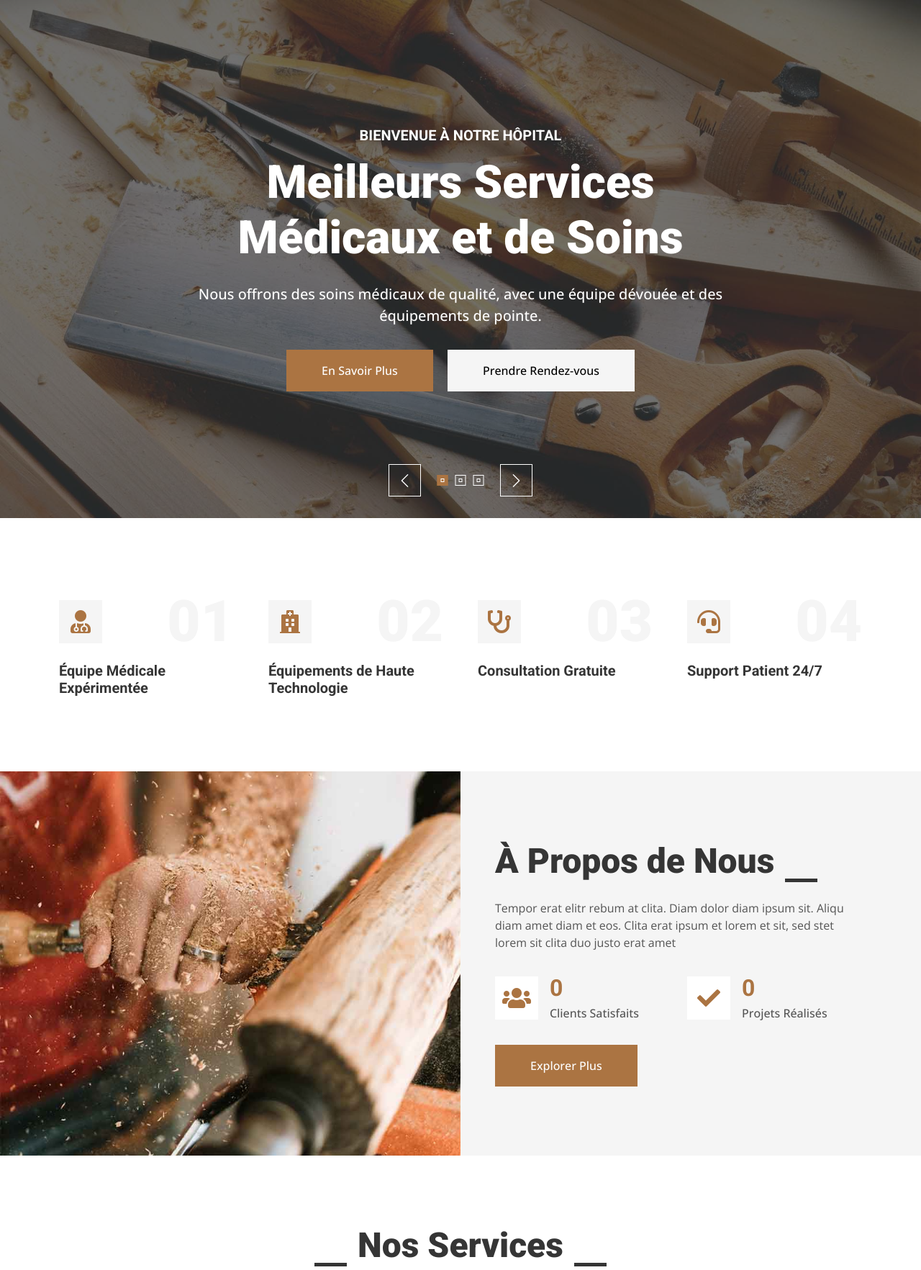
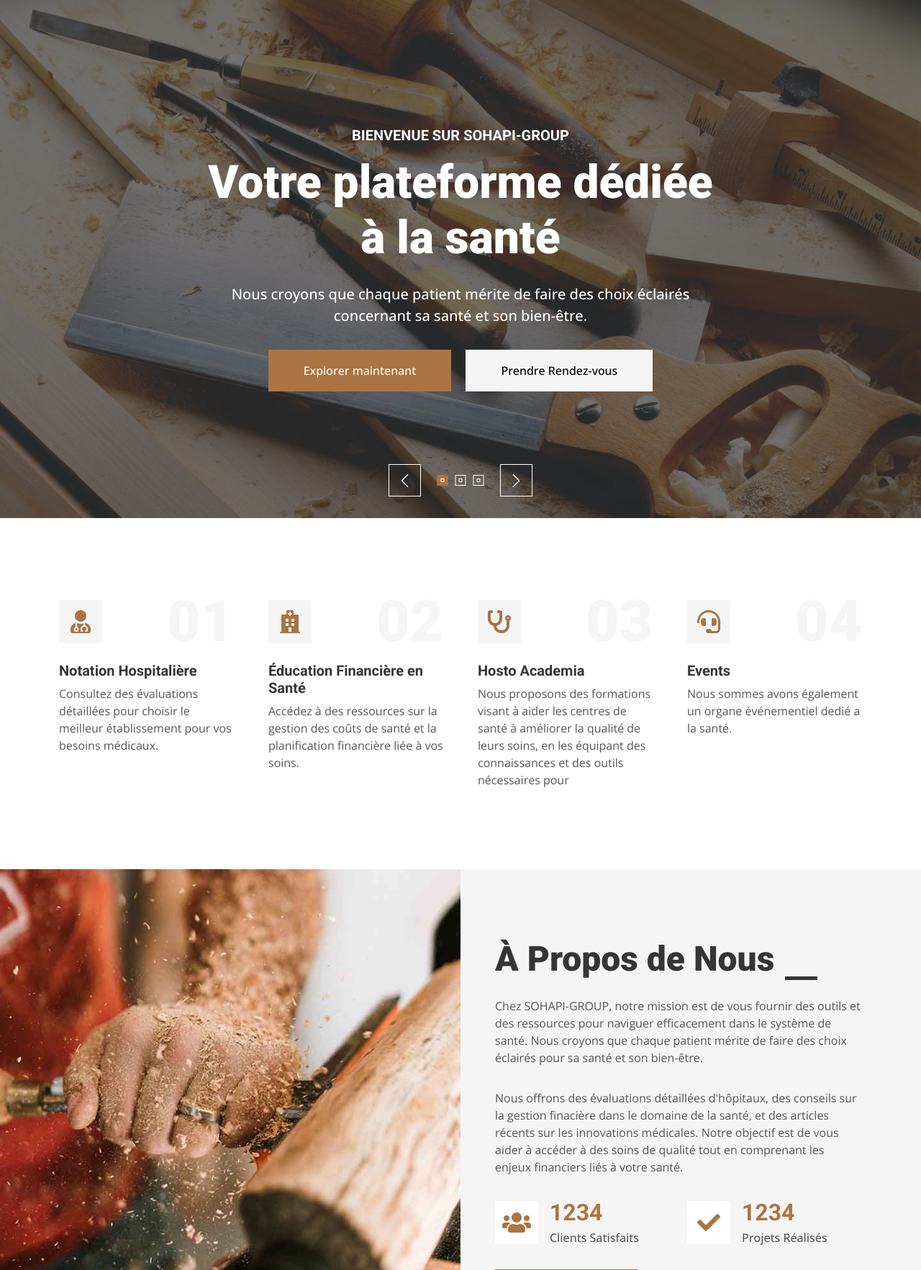
Before and after one commit to debady/sohapigroup, a PHP site: page / in a window 1280 px wide. Shown: the part 75-1840 px from the top of the page at 72% size. Run offline with PHP 8.4, Linux system fonts and the light colour scheme; some libraries are stand-ins or nearby versions.

Commit message:
changement des textes par ceux de sohapigroup

```diff
--- a/includes/apropos.php
+++ b/includes/apropos.php
@@ -11,7 +11,8 @@
                     <div class="section-title text-start">
                         <h1 class="display-5 mb-4">À Propos de Nous</h1>
                     </div>
-                    <p class="mb-4 pb-2">Tempor erat elitr rebum at clita. Diam dolor diam ipsum sit. Aliqu diam amet diam et eos. Clita erat ipsum et lorem et sit, sed stet lorem sit clita duo justo erat amet</p>
+                    <p class="mb-4 pb-2">Chez SOHAPI-GROUP, notre mission est de vous fournir des outils et des ressources pour naviguer efficacement dans le système de santé. Nous croyons que chaque patient mérite de faire des choix éclairés pour sa santé et son bien-être.</p>
+                    <p class="mb-4 pb-2">Nous offrons des évaluations détaillées d'hôpitaux, des conseils sur la gestion finacière dans le domaine de la santé, et des articles récents sur les innovations médicales. Notre objectif est de vous aider à accéder à des soins de qualité tout en comprenant les enjeux financiers liés à votre santé.</p>
                     <div class="row g-4 mb-4 pb-2">
                         <div class="col-sm-6 wow fadeIn" data-wow-delay="0.1s">
                             <div class="d-flex align-items-center">
--- a/includes/nos_membres.php
+++ b/includes/nos_membres.php
@@ -7,7 +7,7 @@
             <div class="col-lg-3 col-md-6 wow fadeInUp" data-wow-delay="0.1s">
                 <div class="team-item">
                     <div class="overflow-hidden position-relative">
-                        <img class="img-fluid" src="img/team-1.jpg" alt="">
+                        <img class="img-fluid" src="img/team-1.jpg" alt="Houle Trésor Noël">
                         <div class="team-social">
                             <a class="btn btn-square" href=""><i class="fab fa-facebook-f"></i></a>
                             <a class="btn btn-square" href=""><i class="fab fa-twitter"></i></a>
@@ -15,15 +15,15 @@
                         </div>
                     </div>
                     <div class="text-center border border-5 border-light border-top-0 p-4">
-                        <h5 class="mb-0">Nom Complet</h5>
-                        <small>Désignation</small>
+                        <h5 class="mb-0">Houle Trésor Noël</h5>
+                        <small>Responsable et Chef de Projet</small>
                     </div>
                 </div>
             </div>
             <div class="col-lg-3 col-md-6 wow fadeInUp" data-wow-delay="0.3s">
                 <div class="team-item">
                     <div class="overflow-hidden position-relative">
-                        <img class="img-fluid" src="img/team-2.jpg" alt="">
+                        <img class="img-fluid" src="img/team-2.jpg" alt="Alla Aime Martial">
                         <div class="team-social">
                             <a class="btn btn-square" href=""><i class="fab fa-facebook-f"></i></a>
                             <a class="btn btn-square" href=""><i class="fab fa-twitter"></i></a>
@@ -31,15 +31,15 @@
                         </div>
                     </div>
                     <div class="text-center border border-5 border-light border-top-0 p-4">
-                        <h5 class="mb-0">Nom Complet</h5>
-                        <small>Désignation</small>
+                        <h5 class="mb-0">Alla Aime Martial</h5>
+                        <small>Président Directeur Général de SOHAPI-GROUP</small>
                     </div>
                 </div>
             </div>
             <div class="col-lg-3 col-md-6 wow fadeInUp" data-wow-delay="0.5s">
                 <div class="team-item">
                     <div class="overflow-hidden position-relative">
-                        <img class="img-fluid" src="img/team-3.jpg" alt="">
+                        <img class="img-fluid" src="img/team-3.jpg" alt="Zogbe Melissa">
                         <div class="team-social">
                             <a class="btn btn-square" href=""><i class="fab fa-facebook-f"></i></a>
                             <a class="btn btn-square" href=""><i class="fab fa-twitter"></i></a>
@@ -47,17 +47,15 @@
                         </div>
                     </div>
                     <div class="text-center border border-5 border-light border-top-0 p-4">
-                        <h5 class="mb-0">Nom Complet</h5>
-                        <small>Désignation</small>
+                        <h5 class="mb-0">Zogbe Melissa</h5>
+                        <small>Service RH</small>
                     </div>
                 </div>
-
-
             </div>
             <div class="col-lg-3 col-md-6 wow fadeInUp" data-wow-delay="0.7s">
                 <div class="team-item">
                     <div class="overflow-hidden position-relative">
-                        <img class="img-fluid" src="img/team-4.jpg" alt="">
+                        <img class="img-fluid" src="img/team-4.jpg" alt="Équipe Digital">
                         <div class="team-social">
                             <a class="btn btn-square" href=""><i class="fab fa-facebook-f"></i></a>
                             <a class="btn btn-square" href=""><i class="fab fa-twitter"></i></a>
@@ -65,8 +63,8 @@
                         </div>
                     </div>
                     <div class="text-center border border-5 border-light border-top-0 p-4">
-                        <h5 class="mb-0">Nom Complet</h5>
-                        <small>Désignation</small>
+                        <h5 class="mb-0">Équipe Digital</h5>
+                        <small>Assistants Développeurs</small>
                     </div>
                 </div>
             </div>
--- a/includes/slade.php
+++ b/includes/slade.php
@@ -6,10 +6,10 @@
                 <div class="container">
                     <div class="row justify-content-center">
                         <div class="col-12 col-lg-8 text-center">
-                                <h5 class="text-white text-uppercase mb-3 animated slideInDown">Bienvenue à Notre Hôpital</h5>
-                                <h1 class="display-3 text-white animated slideInDown mb-4">Meilleurs Services Médicaux et de Soins</h1>
-                                <p class="fs-5 fw-medium text-white mb-4 pb-2">Nous offrons des soins médicaux de qualité, avec une équipe dévouée et des équipements de pointe.</p>
-                                <a href="" class="btn btn-primary py-md-3 px-md-5 me-3 animated slideInLeft">En Savoir Plus</a>
+                            <h5 class="text-white text-uppercase mb-3 animated slideInDown">Bienvenue sur SOHAPI-GROUP</h5>
+                            <h1 class="display-3 text-white animated slideInDown mb-4">Votre plateforme dédiée à la santé</h1>
+                            <p class="fs-5 fw-medium text-white mb-4 pb-2">Nous croyons que chaque patient mérite de faire des choix éclairés concernant sa santé et son bien-être.</p>
+                            <a href="" class="btn btn-primary py-md-3 px-md-5 me-3 animated slideInLeft">Explorer maintenant</a>
                             <a href="" class="btn btn-light py-md-3 px-md-5 animated slideInRight">Prendre Rendez-vous</a>
                         </div>
                     </div>
@@ -22,9 +22,9 @@
                 <div class="container">
                     <div class="row justify-content-center">
                         <div class="col-12 col-lg-8 text-center">
-                                <h5 class="text-white text-uppercase mb-3 animated slideInDown">Bienvenue à Notre Hôpital</h5>
-                                <h1 class="display-3 text-white animated slideInDown mb-4">Soins Médicaux de Qualité Supérieure</h1>
-                                <p class="fs-5 fw-medium text-white mb-4 pb-2">Nos professionnels de la santé sont là pour vous fournir les meilleurs soins possibles.</p>
+                            <h5 class="text-white text-uppercase mb-3 animated slideInDown">Éducation financière en santé</h5>
+                            <h1 class="display-3 text-white animated slideInDown mb-4">Gérez vos frais médicaux</h1>
+                            <p class="fs-5 fw-medium text-white mb-4 pb-2">Accédez à des conseils sur la gestion des coûts de santé.</p>
                             <a href="" class="btn btn-primary py-md-3 px-md-5 me-3 animated slideInLeft">En Savoir Plus</a>
                             <a href="" class="btn btn-light py-md-3 px-md-5 animated slideInRight">Prendre Rendez-vous</a>
                         </div>
@@ -38,10 +38,10 @@
                 <div class="container">
                     <div class="row justify-content-center">
                         <div class="col-12 col-lg-8 text-center">
-                                <h5 class="text-white text-uppercase mb-3 animated slideInDown">Bienvenue à Notre Hôpital</h5>
-                                <h1 class="display-3 text-white animated slideInDown mb-4">Soins Médicaux Exceptionnels</h1>
-                                <p class="fs-5 fw-medium text-white mb-4 pb-2">Découvrez notre gamme complète de services de santé et de soins médicaux.</p>
-                                <a href="" class="btn btn-primary py-md-3 px-md-5 me-3 animated slideInLeft">En Savoir Plus</a>
+                            <h5 class="text-white text-uppercase mb-3 animated slideInDown">Restez informé</h5>
+                            <h1 class="display-3 text-white animated slideInDown mb-4">Articles et ressources de santé</h1>
+                            <p class="fs-5 fw-medium text-white mb-4 pb-2">Explorez notre bibliothèque d'articles sur les innovations médicales et les bonnes pratiques.</p>
+                            <a href="" class="btn btn-primary py-md-3 px-md-5 me-3 animated slideInLeft">Explorer maintenant</a>
                             <a href="" class="btn btn-light py-md-3 px-md-5 animated slideInRight">Prendre Rendez-vous</a>
                         </div>
                     </div>
--- a/includes/specialites.php
+++ b/includes/specialites.php
@@ -8,7 +8,8 @@
                     </div>
                     <h1 class="display-1 text-light mb-0">01</h1>
                 </div>
-                    <h5>Équipe Médicale Expérimentée</h5>
+                <h5>Notation Hospitalière</h5>
+                <p>Consultez des évaluations détaillées pour choisir le meilleur établissement pour vos besoins médicaux.</p>
             </div>
             <div class="col-md-6 col-lg-3 wow fadeIn" data-wow-delay="0.3s">
                 <div class="d-flex align-items-center justify-content-between mb-2">
@@ -17,7 +18,8 @@
                     </div>
                     <h1 class="display-1 text-light mb-0">02</h1>
                 </div>
-                    <h5>Équipements de Haute Technologie</h5>
+                <h5>Éducation Financière en Santé</h5>
+                <p>Accédez à des ressources sur la gestion des coûts de santé et la planification financière liée à vos soins.</p>
             </div>
             <div class="col-md-6 col-lg-3 wow fadeIn" data-wow-delay="0.5s">
                 <div class="d-flex align-items-center justify-content-between mb-2">
@@ -26,7 +28,8 @@
                     </div>
                     <h1 class="display-1 text-light mb-0">03</h1>
                 </div>
-                    <h5>Consultation Gratuite</h5>
+                <h5>Hosto Academia</h5>
+                <p>Nous proposons des formations visant à aider les centres de santé à améliorer la qualité de leurs soins, en les équipant des connaissances et des outils nécessaires pour</p>
             </div>
             <div class="col-md-6 col-lg-3 wow fadeIn" data-wow-delay="0.7s">
                 <div class="d-flex align-items-center justify-content-between mb-2">
@@ -35,7 +38,8 @@
                     </div>
                     <h1 class="display-1 text-light mb-0">04</h1>
                 </div>
-                    <h5>Support Patient 24/7</h5>
+                <h5>Events </h5>
+                <p>Nous sommes avons également un organe événementiel dedié a la santé.</p>
             </div>
         </div>
     </div>
```
Also changed, not shown: a_faire.md (+0 -5 lines). Lines whose indentation alone changed are shown as unchanged.
